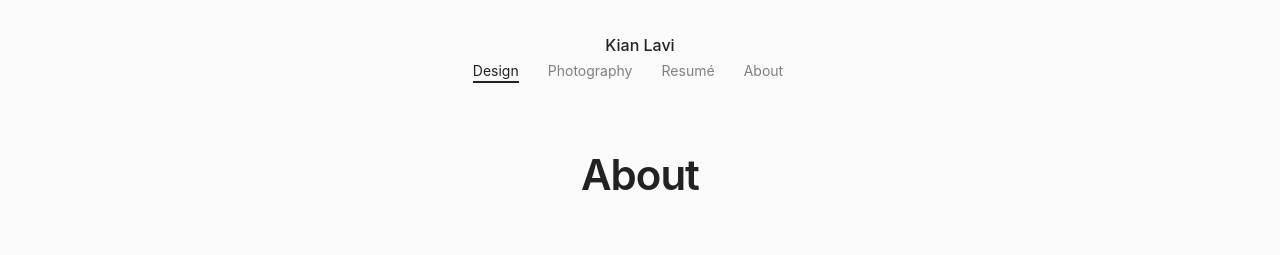
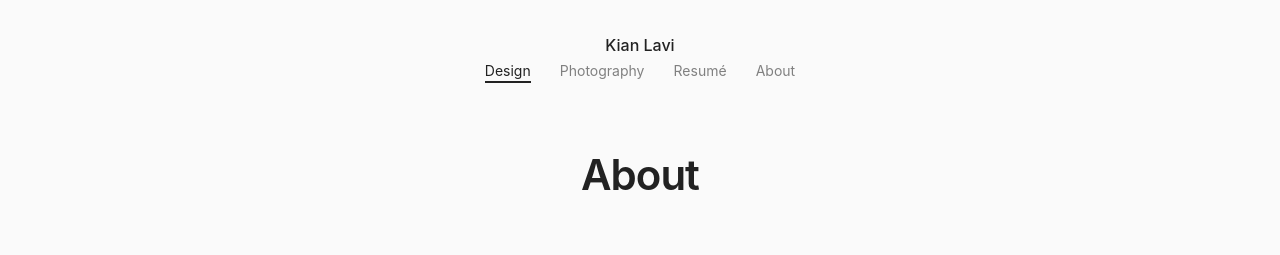
Before and after one commit to kianlavi/kianlavi.github.io, a Jekyll site: the page built from about.md, in a window 1280 px wide. Shown: the top 255 px of the page. Built offline with Jekyll 4.4.1, drawn with Linux system fonts in a browser that asks for light colours.

Commit message:
Fixed the margin error in the header nav

```diff
--- a/_sass/portfolio/_home.scss
+++ b/_sass/portfolio/_home.scss
@@ -73,6 +73,10 @@ header {
         display: inline-block;
         margin-right: 1.5rem;
         padding-bottom: 0.5rem;
+
+        &:nth-of-type(4) {
+            margin-right: 0;
+        }
     }
 }
 
```
